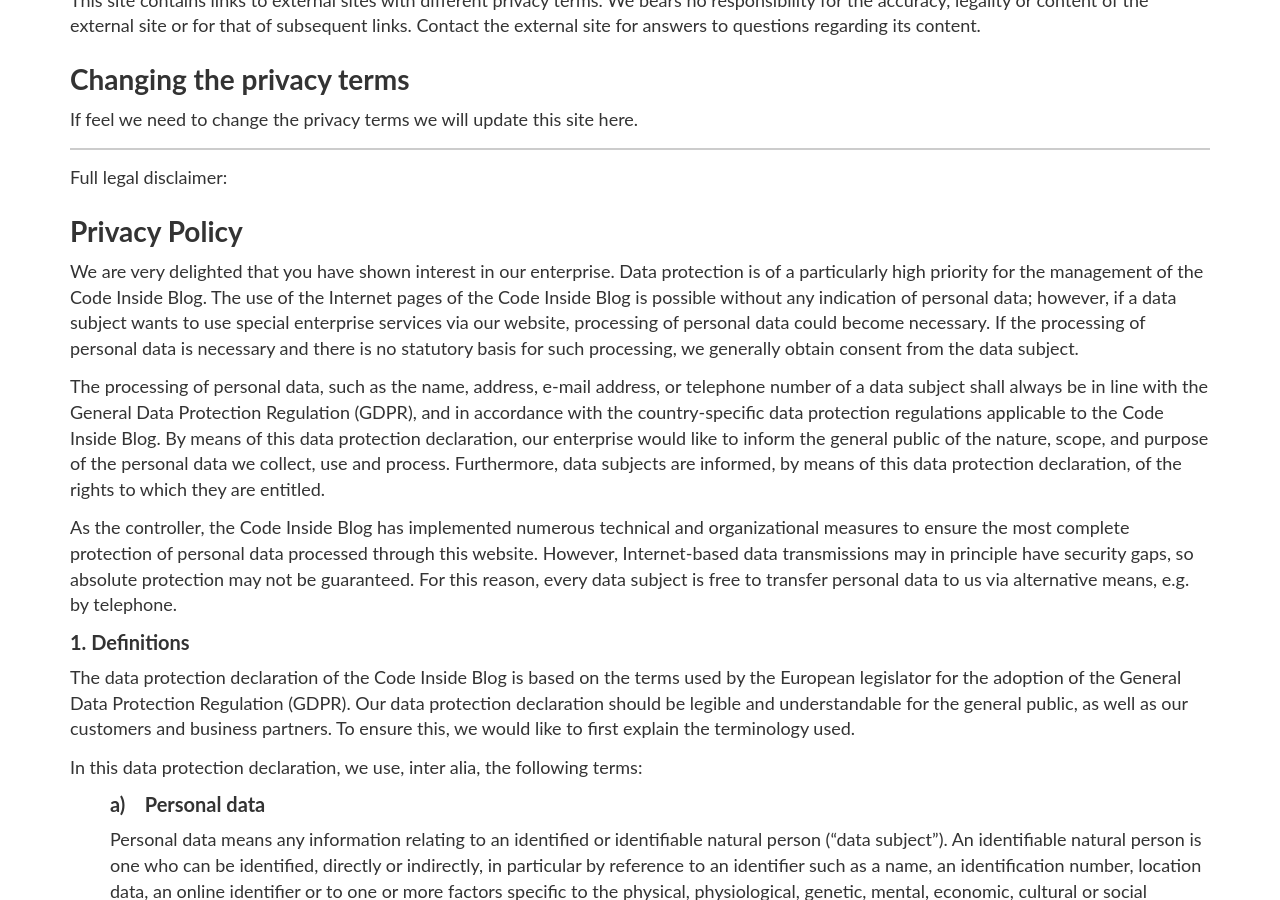
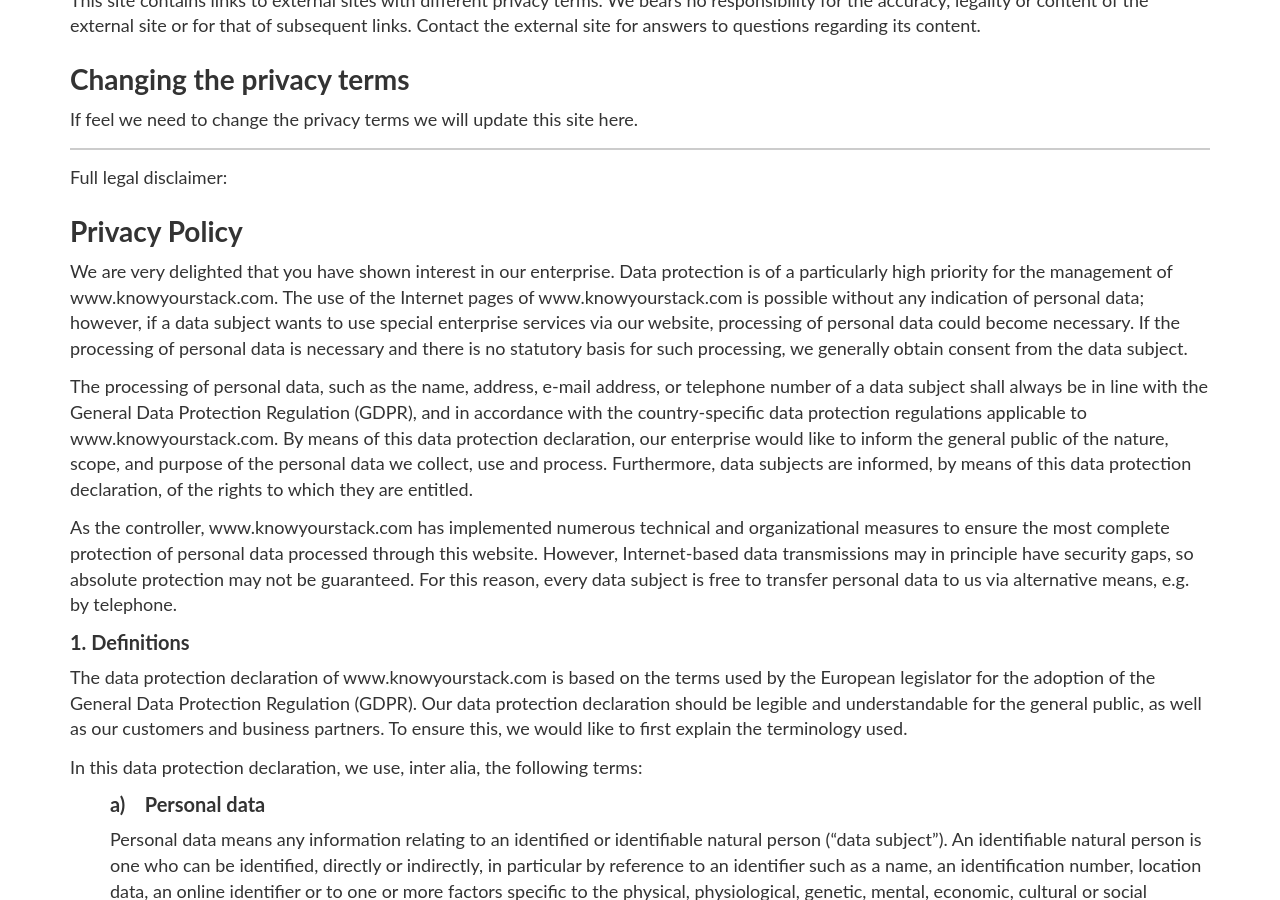
Before and after one commit to Code-Inside/KnowYourStack, a Jekyll site: the page built from terms.md, in a window 1280 px wide and 900 px high, scrolled down 1003 px. Built offline with Jekyll 4.4.1, drawn with Linux system fonts in a browser that asks for light colours; nearby versions of some CDN libraries; some of the changed text lies outside the part shown.

Commit message:
Update terms.md

```diff
--- a/terms.md
+++ b/terms.md
@@ -8,7 +8,7 @@
 
 ## General
 
-The information on the blog is not guaranteed to be accurate. It's just a private side project. We do our best to write content that matters - at least for us.
+The information on the site is not guaranteed to be accurate. It's just a private side project. We do our best to write content that matters - at least for us.
 
 
 ## Contact
@@ -49,14 +49,14 @@
 
 <h2>Privacy Policy</h2>
 
-<p>We are very delighted that you have shown interest in our enterprise. Data protection is of a particularly high priority for the management of the Code Inside Blog. The use of the Internet pages of the Code Inside Blog is possible without any indication of personal data; however, if a data subject wants to use special enterprise services via our website, processing of personal data could become necessary. If the processing of personal data is necessary and there is no statutory basis for such processing, we generally obtain consent from the data subject.</p>
+<p>We are very delighted that you have shown interest in our enterprise. Data protection is of a particularly high priority for the management of www.knowyourstack.com. The use of the Internet pages of www.knowyourstack.com is possible without any indication of personal data; however, if a data subject wants to use special enterprise services via our website, processing of personal data could become necessary. If the processing of personal data is necessary and there is no statutory basis for such processing, we generally obtain consent from the data subject.</p>
 
-<p>The processing of personal data, such as the name, address, e-mail address, or telephone number of a data subject shall always be in line with the General Data Protection Regulation (GDPR), and in accordance with the country-specific data protection regulations applicable to the Code Inside Blog. By means of this data protection declaration, our enterprise would like to inform the general public of the nature, scope, and purpose of the personal data we collect, use and process. Furthermore, data subjects are informed, by means of this data protection declaration, of the rights to which they are entitled.</p>
+<p>The processing of personal data, such as the name, address, e-mail address, or telephone number of a data subject shall always be in line with the General Data Protection Regulation (GDPR), and in accordance with the country-specific data protection regulations applicable to www.knowyourstack.com. By means of this data protection declaration, our enterprise would like to inform the general public of the nature, scope, and purpose of the personal data we collect, use and process. Furthermore, data subjects are informed, by means of this data protection declaration, of the rights to which they are entitled.</p>
 
-<p>As the controller, the Code Inside Blog has implemented numerous technical and organizational measures to ensure the most complete protection of personal data processed through this website. However, Internet-based data transmissions may in principle have security gaps, so absolute protection may not be guaranteed. For this reason, every data subject is free to transfer personal data to us via alternative means, e.g. by telephone. </p>
+<p>As the controller, www.knowyourstack.com has implemented numerous technical and organizational measures to ensure the most complete protection of personal data processed through this website. However, Internet-based data transmissions may in principle have security gaps, so absolute protection may not be guaranteed. For this reason, every data subject is free to transfer personal data to us via alternative means, e.g. by telephone. </p>
 
 <h4>1. Definitions</h4>
-<p>The data protection declaration of the Code Inside Blog is based on the terms used by the European legislator for the adoption of the General Data Protection Regulation (GDPR). Our data protection declaration should be legible and understandable for the general public, as well as our customers and business partners. To ensure this, we would like to first explain the terminology used.</p>
+<p>The data protection declaration of www.knowyourstack.com is based on the terms used by the European legislator for the adoption of the General Data Protection Regulation (GDPR). Our data protection declaration should be legible and understandable for the general public, as well as our customers and business partners. To ensure this, we would like to first explain the terminology used.</p>
 
 <p>In this data protection declaration, we use, inter alia, the following terms:</p>
 
@@ -109,11 +109,11 @@
 <p>Email: robert.muehsig(at)codeinside(dot)eu</p>
 
 <h4>3. Cookies</h4>
-<p>The Internet pages of the Code Inside Blog use cookies. Cookies are text files that are stored in a computer system via an Internet browser.</p>
+<p>The Internet pages of www.knowyourstack.com use cookies. Cookies are text files that are stored in a computer system via an Internet browser.</p>
 
 <p>Many Internet sites and servers use cookies. Many cookies contain a so-called cookie ID. A cookie ID is a unique identifier of the cookie. It consists of a character string through which Internet pages and servers can be assigned to the specific Internet browser in which the cookie was stored. This allows visited Internet sites and servers to differentiate the individual browser of the dats subject from other Internet browsers that contain other cookies. A specific Internet browser can be recognized and identified using the unique cookie ID.</p>
 
-<p>Through the use of cookies, the Code Inside Blog can provide the users of this website with more user-friendly services that would not be possible without the cookie setting.</p>
+<p>Through the use of cookies, www.knowyourstack.com can provide the users of this website with more user-friendly services that would not be possible without the cookie setting.</p>
 
 <p>By means of a cookie, the information and offers on our website can be optimized with the user in mind. Cookies allow us, as previously mentioned, to recognize our website users. The purpose of this recognition is to make it easier for users to utilize our website. The website user that uses cookies, e.g. does not have to enter access data each time the website is accessed, because this is taken over by the website, and the cookie is thus stored on the user's computer system. Another example is the cookie of a shopping cart in an online shop. The online store remembers the articles that a customer has placed in the virtual shopping cart via a cookie.</p>
 
@@ -131,7 +131,7 @@
 
 <p>Each of those websites might collects a series of general data and information when a data subject or automated system calls up the website. This general data and information are stored in the server log files. Collected may be (1) the browser types and versions used, (2) the operating system used by the accessing system, (3) the website from which an accessing system reaches our website (so-called referrers), (4) the sub-websites, (5) the date and time of access to the Internet site, (6) an Internet protocol address (IP address), (7) the Internet service provider of the accessing system, and (8) any other similar data and information that may be used in the event of attacks on our information technology systems.</p>
 
-<p>When using these general data and information, the Code Inside Blog does not draw any conclusions about the data subject. Rather, this information is needed to (1) deliver the content of our website correctly, (2) optimize the content of our website as well as its advertisement, (3) ensure the long-term viability of our information technology systems and website technology, and (4) provide law enforcement authorities with the information necessary for criminal prosecution in case of a cyber-attack.</p>
+<p>When using these general data and information, www.knowyourstack.com does not draw any conclusions about the data subject. Rather, this information is needed to (1) deliver the content of our website correctly, (2) optimize the content of our website as well as its advertisement, (3) ensure the long-term viability of our information technology systems and website technology, and (4) provide law enforcement authorities with the information necessary for criminal prosecution in case of a cyber-attack.</p>
 
 <h4>5. Routine erasure and blocking of personal data</h4>
 <p>The data controller shall process and store the personal data of the data subject only for the period necessary to achieve the purpose of storage, or as far as this is granted by the European legislator or other legislators in laws or regulations to which the controller is subject to.</p>
@@ -178,7 +178,7 @@
 <li>The personal data have been collected in relation to the offer of information society services referred to in Article 8(1) of the GDPR.</li>
 
 </ul>
-<p>If one of the aforementioned reasons applies, and a data subject wishes to request the erasure of personal data stored by the Code Inside Blog, he or she may at any time contact the controller. The site owner shall promptly ensure that the erasure request is complied with immediately.</p>
+<p>If one of the aforementioned reasons applies, and a data subject wishes to request the erasure of personal data stored by www.knowyourstack.com, he or she may at any time contact the controller. The site owner shall promptly ensure that the erasure request is complied with immediately.</p>
 
 <p>Where the controller has made personal data public and is obliged pursuant to Article 17(1) to erase the personal data, the controller, taking account of available technology and the cost of implementation, shall take reasonable steps, including technical measures, to inform other controllers processing the personal data that the data subject has requested erasure by such controllers of any links to, or copy or replication of, those personal data, as far as processing is not required. The site owner will arrange the necessary measures in individual cases.</p>
 </li>
@@ -192,7 +192,7 @@
 <li>The data subject has objected to processing pursuant to Article 21(1) of the GDPR pending the verification whether the legitimate grounds of the controller override those of the data subject.</li>
 
 </ul>
-<p>If one of the aforementioned conditions is met, and a data subject wishes to request the restriction of the processing of personal data stored by the Code Inside Blog, he or she may at any time contact the site owner. The site owner will arrange the restriction of the processing. </p>
+<p>If one of the aforementioned conditions is met, and a data subject wishes to request the restriction of the processing of personal data stored by www.knowyourstack.com, he or she may at any time contact the site owner. The site owner will arrange the restriction of the processing. </p>
 </li>
 <li><h4>f) Right to data portability</h4>
 <p>Each data subject shall have the right granted by the European legislator, to receive the personal data concerning him or her, which was provided to a controller, in a structured, commonly used and machine-readable format. He or she shall have the right to transmit those data to another controller without hindrance from the controller to which the personal data have been provided, as long as the processing is based on consent pursuant to point (a) of Article 6(1) of the GDPR or point (a) of Article 9(2) of the GDPR, or on a contract pursuant to point (b) of Article 6(1) of the GDPR, and the processing is carried out by automated means, as long as the processing is not necessary for the performance of a task carried out in the public interest or in the exercise of official authority vested in the controller.</p>
@@ -206,18 +206,18 @@
 <h4>g) Right to object</h4>
 <p>Each data subject shall have the right granted by the European legislator to object, on grounds relating to his or her particular situation, at any time, to processing of personal data concerning him or her, which is based on point (e) or (f) of Article 6(1) of the GDPR. This also applies to profiling based on these provisions.</p>
 
-<p>The Code Inside Blog shall no longer process the personal data in the event of the objection, unless we can demonstrate compelling legitimate grounds for the processing which override the interests, rights and freedoms of the data subject, or for the establishment, exercise or defence of legal claims.</p>
+<p>www.knowyourstack.com shall no longer process the personal data in the event of the objection, unless we can demonstrate compelling legitimate grounds for the processing which override the interests, rights and freedoms of the data subject, or for the establishment, exercise or defence of legal claims.</p>
 
-<p>If the Code Inside Blog processes personal data for direct marketing purposes, the data subject shall have the right to object at any time to processing of personal data concerning him or her for such marketing. This applies to profiling to the extent that it is related to such direct marketing. If the data subject objects to the Code Inside Blog to the processing for direct marketing purposes, the Code Inside Blog will no longer process the personal data for these purposes.</p>
+<p>If www.knowyourstack.com processes personal data for direct marketing purposes, the data subject shall have the right to object at any time to processing of personal data concerning him or her for such marketing. This applies to profiling to the extent that it is related to such direct marketing. If the data subject objects to www.knowyourstack.com to the processing for direct marketing purposes, www.knowyourstack.com will no longer process the personal data for these purposes.</p>
 
-<p>In addition, the data subject has the right, on grounds relating to his or her particular situation, to object to processing of personal data concerning him or her by the Code Inside Blog for scientific or historical research purposes, or for statistical purposes pursuant to Article 89(1) of the GDPR, unless the processing is necessary for the performance of a task carried out for reasons of public interest.</p>
+<p>In addition, the data subject has the right, on grounds relating to his or her particular situation, to object to processing of personal data concerning him or her by www.knowyourstack.com for scientific or historical research purposes, or for statistical purposes pursuant to Article 89(1) of the GDPR, unless the processing is necessary for the performance of a task carried out for reasons of public interest.</p>
 
 <p>In order to exercise the right to object, the data subject may directly contact the site owner. In addition, the data subject is free in the context of the use of information society services, and notwithstanding Directive 2002/58/EC, to use his or her right to object by automated means using technical specifications.</p>
 </li>
 <li><h4>h) Automated individual decision-making, including profiling</h4>
 <p>Each data subject shall have the right granted by the European legislator not to be subject to a decision based solely on automated processing, including profiling, which produces legal effects concerning him or her, or similarly significantly affects him or her, as long as the decision (1) is not is necessary for entering into, or the performance of, a contract between the data subject and a data controller, or (2) is not authorised by Union or Member State law to which the controller is subject and which also lays down suitable measures to safeguard the data subject's rights and freedoms and legitimate interests, or (3) is not based on the data subject's explicit consent.</p>
 
-<p>If the decision (1) is necessary for entering into, or the performance of, a contract between the data subject and a data controller, or (2) it is based on the data subject's explicit consent, the Code Inside Blog shall implement suitable measures to safeguard the data subject's rights and freedoms and legitimate interests, at least the right to obtain human intervention on the part of the controller, to express his or her point of view and contest the decision.</p>
+<p>If the decision (1) is necessary for entering into, or the performance of, a contract between the data subject and a data controller, or (2) it is based on the data subject's explicit consent, www.knowyourstack.com shall implement suitable measures to safeguard the data subject's rights and freedoms and legitimate interests, at least the right to obtain human intervention on the part of the controller, to express his or her point of view and contest the decision.</p>
 
 <p>If the data subject wishes to exercise the rights concerning automated individual decision-making, he or she may at any time directly contact the site owner.</p>
 
```
